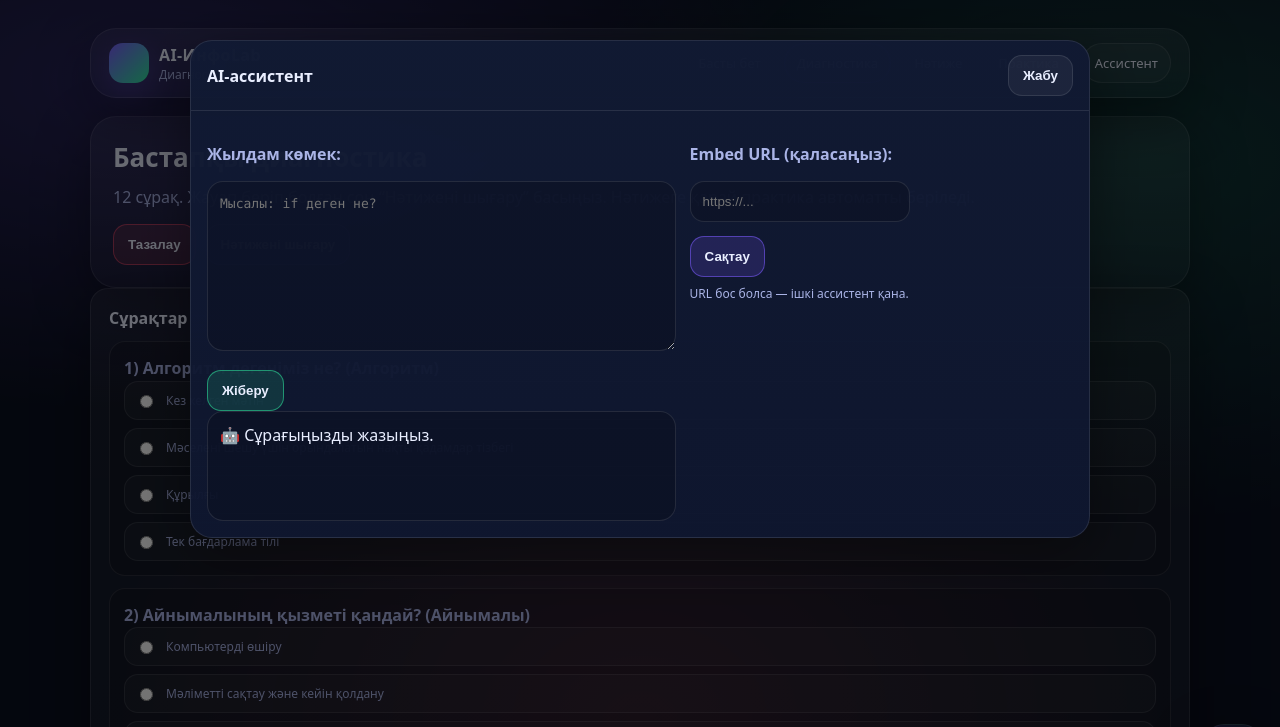
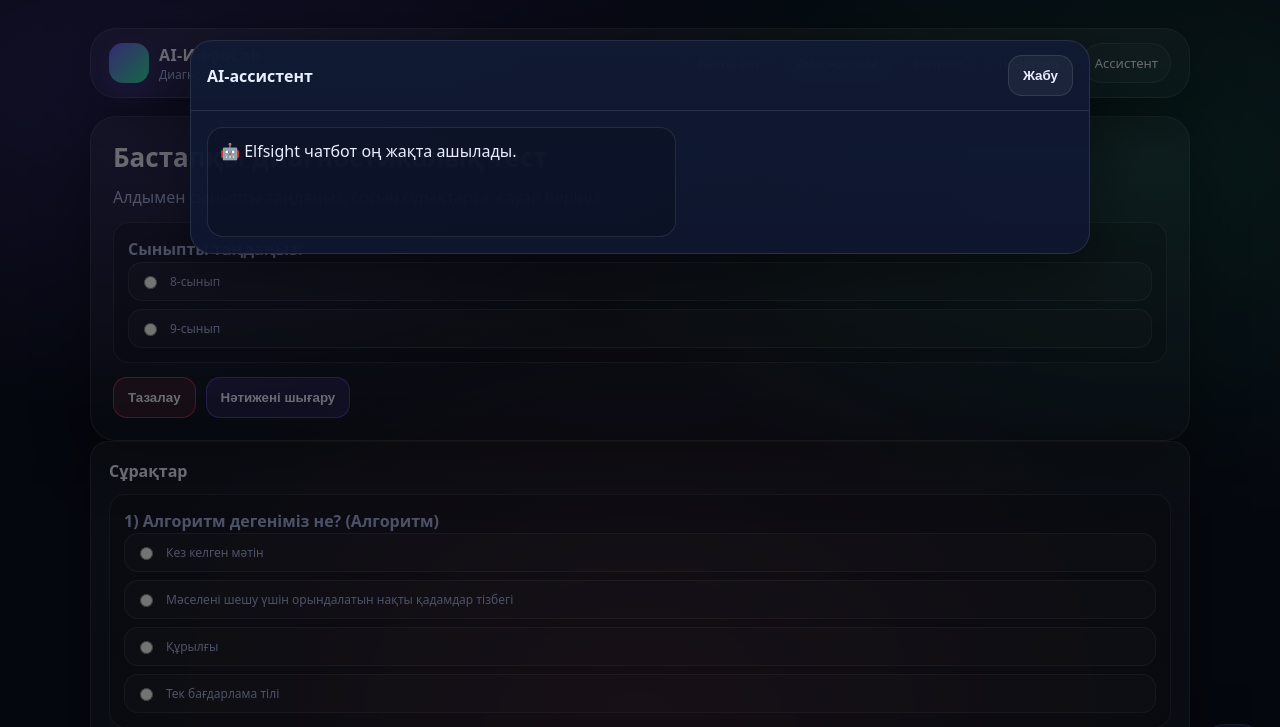
Before and after one commit to ccocokokococo-hash/ai-infolab, a plain HTML site: page test.html in a window 1280 px wide. Both pictures are taken after a click on the element "AI". Shown: the top 727 px of the page. Drawn offline with Linux system fonts and the light colour scheme.

Commit message:
Update test.html

```diff
--- a/test.html
+++ b/test.html
@@ -3,19 +3,13 @@
 <head>
   <meta charset="utf-8" />
   <meta name="viewport" content="width=device-width, initial-scale=1" />
-  <title>AI-ИнфоLab — Диагностика</title>
+  <title>Диагностика</title>
   <link rel="stylesheet" href="assets/styles.css" />
 </head>
 <body>
   <div class="container">
     <nav class="nav">
-      <div class="brand">
-        <div class="logo"></div>
-        <div>
-          <h1>AI-ИнфоLab</h1>
-          <p>Диагностика тесті</p>
-        </div>
-      </div>
+      <div class="brand"><div class="logo"></div><div><h1>AI-ИнфоLab</h1><p>Диагностика</p></div></div>
       <div class="nav-links">
         <a class="chip" href="index.html">Басты бет</a>
         <a class="chip active" href="test.html">Диагностика</a>
@@ -26,8 +20,17 @@
     </nav>
 
     <section class="hero">
-      <h2>Бастапқы диагностика</h2>
-      <p>12 сұрақ. Жауап беріп болған соң “Нәтижені шығару” басыңыз. Нәтижеге қарай практика автоматты беріледі.</p>
+      <h2>Бастапқы диагностикалық тест</h2>
+      <p>Алдымен сыныпты таңдаңыз, сосын сұрақтарға жауап беріңіз.</p>
+
+      <div class="q">
+        <p class="q-title">Сыныпты таңдаңыз:</p>
+        <div class="options">
+          <label class="opt"><input type="radio" name="grade" value="8"> <span>8-сынып</span></label>
+          <label class="opt"><input type="radio" name="grade" value="9"> <span>9-сынып</span></label>
+        </div>
+      </div>
+
       <div class="actions">
         <button class="btn danger" id="resetTest">Тазалау</button>
         <button class="btn primary" id="submitTest">Нәтижені шығару</button>
@@ -40,34 +43,26 @@
     </section>
   </div>
 
+  <div class="fab" id="fab"><span>AI</span></div>
+  <div class="modal" id="modal">
+    <div class="modal-panel">
+      <div class="modal-head"><b>AI-ассистент</b><button class="btn" id="closeModal">Жабу</button></div>
+      <div class="modal-body two">
+        <div>
+          <div class="out">🤖 Elfsight чатбот оң жақта ашылады.</div>
+        </div>
+        <div>
+          <!-- Elfsight AI Chatbot | Untitled AI Chatbot -->
+          <script src="https://elfsightcdn.com/platform.js" async></script>
+          <div class="elfsight-app-c6c3a329-8f54-4f5f-a802-14ef05c5fb39" data-elfsight-app-lazy></div>
+        </div>
+      </div>
+    </div>
+  </div>
+
   <script type="module">
     import { mountNav, mountTest, mountAssistant } from "./assets/app.js";
     mountNav(); mountTest(); mountAssistant();
   </script>
-
-  <div class="fab" id="fab" title="AI-ассистент"><span>AI</span></div>
-  <div class="modal" id="modal">
-    <div class="modal-panel">
-      <div class="modal-head">
-        <b>AI-ассистент</b>
-        <button class="btn" id="closeModal">Жабу</button>
-      </div>
-      <div class="modal-body two">
-        <div>
-          <p class="muted"><b>Жылдам көмек:</b></p>
-          <textarea class="codebox" id="chatIn" placeholder="Мысалы: if деген не?"></textarea>
-          <div class="actions"><button class="btn success" id="askBtn">Жіберу</button></div>
-          <div class="out" id="chatOut">🤖 Сұрағыңызды жазыңыз.</div>
-        </div>
-        <div>
-          <p class="muted"><b>Embed URL (қаласаңыз):</b></p>
-          <input class="input" id="embedUrl" placeholder="https://..." />
-          <div class="actions"><button class="btn primary" id="saveEmbed">Сақтау</button></div>
-          <iframe id="embedFrame" style="width:100%;height:360px;border:1px solid rgba(255,255,255,.12);border-radius:16px;display:none;background:rgba(0,0,0,.15)"></iframe>
-          <p class="help">URL бос болса — ішкі ассистент қана.</p>
-        </div>
-      </div>
-    </div>
-  </div>
 </body>
 </html>
```
